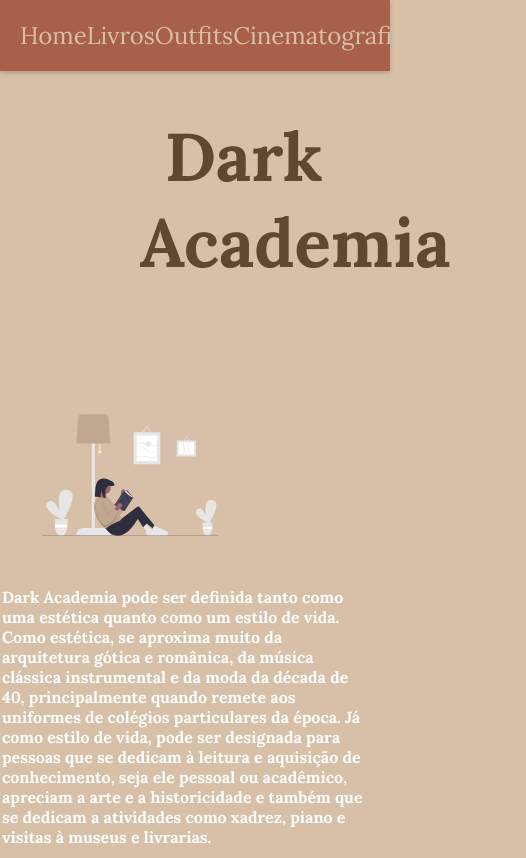
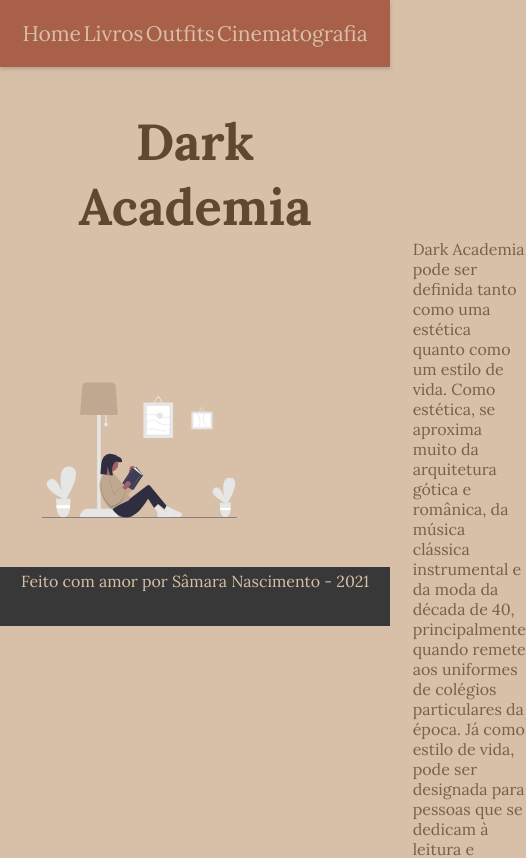
Before and after one commit to snalbuquerque/projeto-final-reprograma-react, a React (Create React App) app: page / in a window 390 px wide. Shown: the top 858 px of the page, 526 px wide, since content can reach past the window. Built offline with nearby package versions, Linux system fonts and the light colour scheme.

Commit message:
Tirando margin-right do componente header que não estava dando pra ajustar o texto e começando a colocar media queires

```diff
--- a/src/components/Footer/footer.styles.css
+++ b/src/components/Footer/footer.styles.css
@@ -1,16 +1,16 @@
 .footer {
     background-color: rgb(56, 56, 56);
-    color: white;
+    color: #d8c0a8	;
     text-align: center;
-    height: 4vw;
-    left: 0;
-    bottom: 0;
+    height: 7vh;
+
     width: 100%;
-    padding-top: 1vh;
+    padding-top: 0.50vh;
 
 
   }
 
   span{
     font: 2vw ;
+
   }
--- a/src/components/Header/Header.jsx
+++ b/src/components/Header/Header.jsx
@@ -2,10 +2,15 @@ import './header.styles.css'
 
 const Header = (props) => {
     return(
+        <>
         <div className="header">
-            <h1 className="title">{props.children}</h1>
+            <h1 className="title">{props.title}</h1>
+            <div className="container-header">
             <img src={props.image} alt="Imagem de livros" />
+            <p className="text">{props.children}</p>
+            </div>
         </div>
+        </>
     )
 }
 
--- a/src/components/Header/header.styles.css
+++ b/src/components/Header/header.styles.css
@@ -8,12 +8,43 @@
 
   .title {
     color: #604830	;
-    margin-left: 25vw;
+    margin-left: 40vw;
     font-size: 8vh;
+  }
+
+  .container-header{
+    display:flex;
+    flex-direction: row;
+    justify-content: space-evenly;
+
+  }
+
+  .text{
+    color: #786048		;
+
   }
 
   .header img {
    width: 45vw;
    height: 45vh;
-   margin-right: 60vw;
   }
+
+  @media(max-width: 768px){
+    .header {
+      display: flex;
+      flex-direction: column;
+    }
+    .title{
+      margin: auto;
+      font-size: 6vh;
+    }
+    .header img{
+      width: 50vw;
+      height: 50vh;
+      margin-right: 45vw;
+
+    }
+    .text{
+      margin: auto;
+    }
+  }
--- a/src/components/Menu/menu.styles.css
+++ b/src/components/Menu/menu.styles.css
@@ -2,12 +2,11 @@
 .navbar {
     display: flex;
     justify-content: space-evenly;
-    overflow: hidden;
     background: #a86048	;
     font-size: 24px;
     padding: 20px;
     box-shadow: 0 2px 4px 0 rgba(24, 19, 19, 0.2);
-
+    width: 100%;
   }
 
   .navbar a {
@@ -19,3 +18,10 @@
   ul li{
     list-style: none;
   }
+
+  @media(max-width: 768px){
+    .navbar{
+      width: 100%;
+      font-size: 2.5vh;
+    }
+  }
--- a/src/pages/Cinematografia/Cinematografia.js
+++ b/src/pages/Cinematografia/Cinematografia.js
@@ -23,7 +23,8 @@ const Cinematografia = () => {
     return(
         <>
         <Menu/>
-        <Header image={ImageCine}>Pronto pra maratonar?</Header>
+        <Header image={ImageCine} title="Pronto pra maratonar?">Uma pequena lista com filmes e séries que se tornaram referências para esta estética:
+        </Header>
         <div className="main">
             <div className="card-container" >
             {cine.map(item=>
--- a/src/pages/Home/Home.js
+++ b/src/pages/Home/Home.js
@@ -8,11 +8,7 @@ const Home = () => {
     return(
         <>
         <Menu/>
-        <Header image={ReadingImage}>Dark Academia</Header>
-        <h3 className="text">
-            Dark Academia pode ser definida tanto como uma estética quanto como um estilo de vida. Como estética, se aproxima muito da arquitetura gótica e românica, da música clássica instrumental e da moda da década de 40, principalmente quando remete aos uniformes de colégios particulares da época. Já como estilo de vida, pode ser designada para pessoas que se dedicam à leitura e aquisição de conhecimento, seja ele pessoal ou acadêmico, apreciam a arte e a historicidade e também que se dedicam a atividades como xadrez, piano e visitas à museus e livrarias.
-
-        </h3>
+        <Header image={ReadingImage} title="Dark Academia">Dark Academia pode ser definida tanto como uma estética quanto como um estilo de vida. Como estética, se aproxima muito da arquitetura gótica e românica, da música clássica instrumental e da moda da década de 40, principalmente quando remete aos uniformes de colégios particulares da época. Já como estilo de vida, pode ser designada para pessoas que se dedicam à leitura e aquisição de conhecimento, seja ele pessoal ou acadêmico, apreciam a arte e a historicidade e também que se dedicam a atividades como xadrez, piano e visitas à museus e livrarias.</Header>
         <Footer/>
         </>
     )
--- a/src/pages/Home/home.styles.css
+++ b/src/pages/Home/home.styles.css
@@ -4,7 +4,8 @@
     margin: 1rem 1rem;
     font-size: 1rem;
     color: #ffffff;
-    margin-left: 0.5vw;
+    margin-left: 30vw;
+    margin: 0.25vh;
     font-family: 'Lora', serif;
   }
 
--- a/src/pages/Livros/Livros.js
+++ b/src/pages/Livros/Livros.js
@@ -21,7 +21,7 @@ const Livros = () =>{
     return(
         <>
         <Menu/>
-        <Header image={BooksImage}>Sugestões de livros</Header>
+        <Header image={BooksImage} title="Sugestões de livros">Aqui abaixo segue indicações de livros que são referências para este estilo:</Header>
         <div className="main-livros">
             <div className="card-container-livros" >
             {books.map(item=>
--- a/src/pages/Outfits/Outfits.js
+++ b/src/pages/Outfits/Outfits.js
@@ -8,7 +8,9 @@ const Outfits = () =>{
     return(
         <>
         <Menu/>
-        <Header image={ShoppingImage}>E o que esse povo veste?</Header>
+        <Header image={ShoppingImage} title="E o que esse povo veste?">No geral, o estilo Dark Academia tem um toque nostálgico repleto de vibrações vintage. A subcultura busca reviver as imagens dos internatos particulares ingleses do século 19 e das faculdades da Ivy League na Nova Inglaterra.Para melhor imaginar um estilo Dark Academia ideal, imagine alguém vestindo uma calça de tweed vintage. Acrescente a essa imagem um cardigã de lã grosso e uma mochila gasta, repleta de livros e trabalhos acadêmicos.Segue algumas inpirações para este estilo:
+
+</Header>
         <Footer/>
         </>
     )
```
